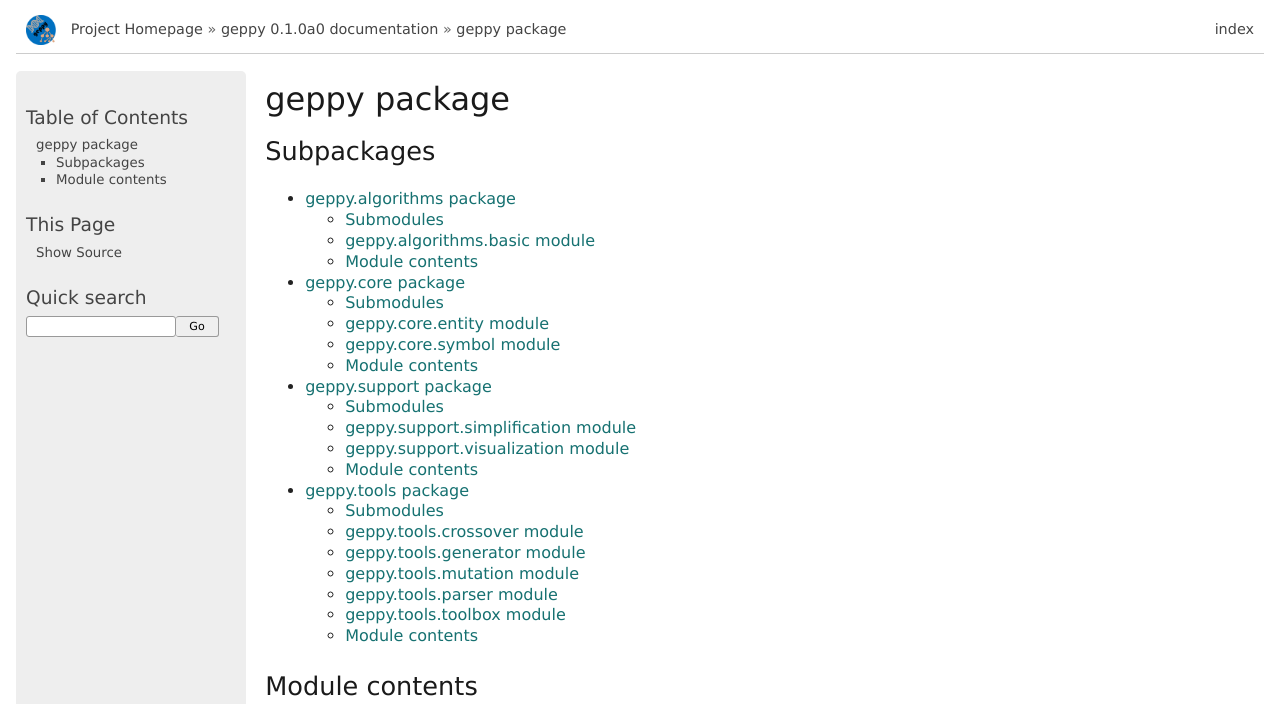
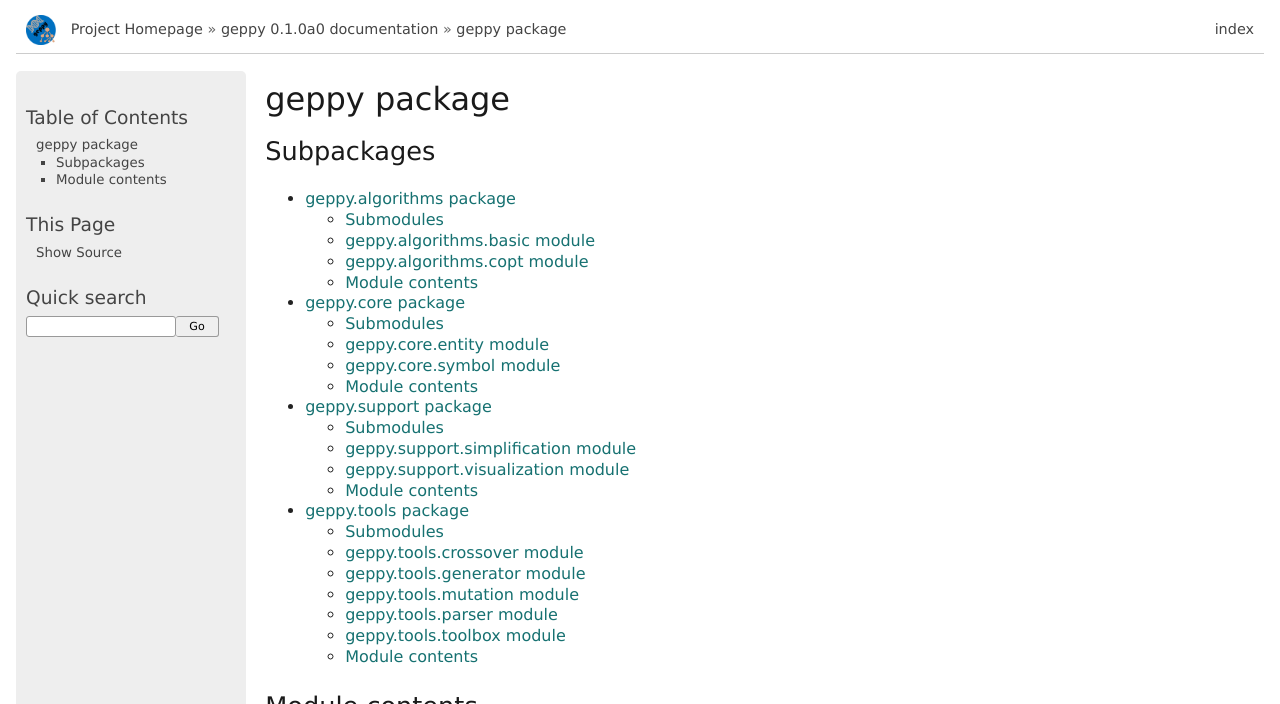
Before and after one commit to ShuhuaGao/geppy, a Sphinx documentation site: the page built from docs/source/geppy.rst, in a window 1280 px wide, cut to the strip 0-704 px from the top of the page. Built offline with Sphinx 7.4.7, drawn with Linux system fonts in a browser that asks for light colours.

Commit message:
add linear scaling to the UCI plant example

```diff
--- a/docs/source/geppy.algorithms.rst
+++ b/docs/source/geppy.algorithms.rst
@@ -12,6 +12,14 @@
     :undoc-members:
     :show-inheritance:
 
+geppy.algorithms.copt module
+----------------------------
+
+.. automodule:: geppy.algorithms.copt
+    :members:
+    :undoc-members:
+    :show-inheritance:
+
 
 Module contents
 ---------------
--- a/docs/source/index.rst
+++ b/docs/source/index.rst
@@ -34,6 +34,7 @@
 Advanced symbolic regression
 ------------------------------------------
 1. `Improving symbolic regression with linear scaling <https://github.com/ShuhuaGao/geppy/blob/master/examples/sr/numerical_expression_inference-Linear_scaling.ipynb>`_ (Paper: *Improving    Symbolic Regression with Interval Arithmetic and Linear Scaling*)
+2. `Apply symbolic regression to teh UCI Power Plant dataset <https://github.com/ShuhuaGao/geppy/blob/master/examples/sr/GEP_RNC_for_ML_with_UCI_Power_Plant_dataset.ipynb>`_
 
 .. toctree::
    :maxdepth: 2
```
Also changed, not shown: 15 other files.
